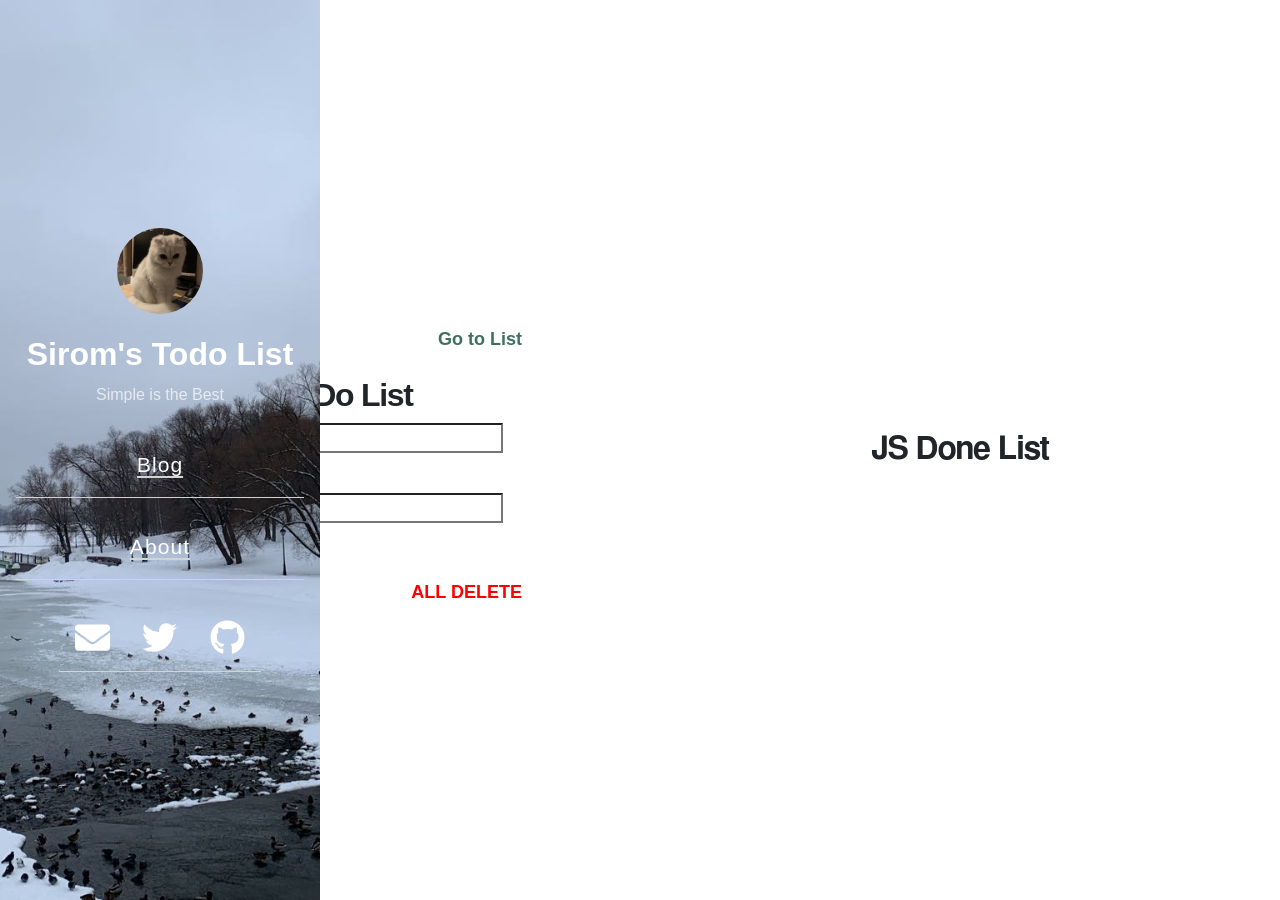
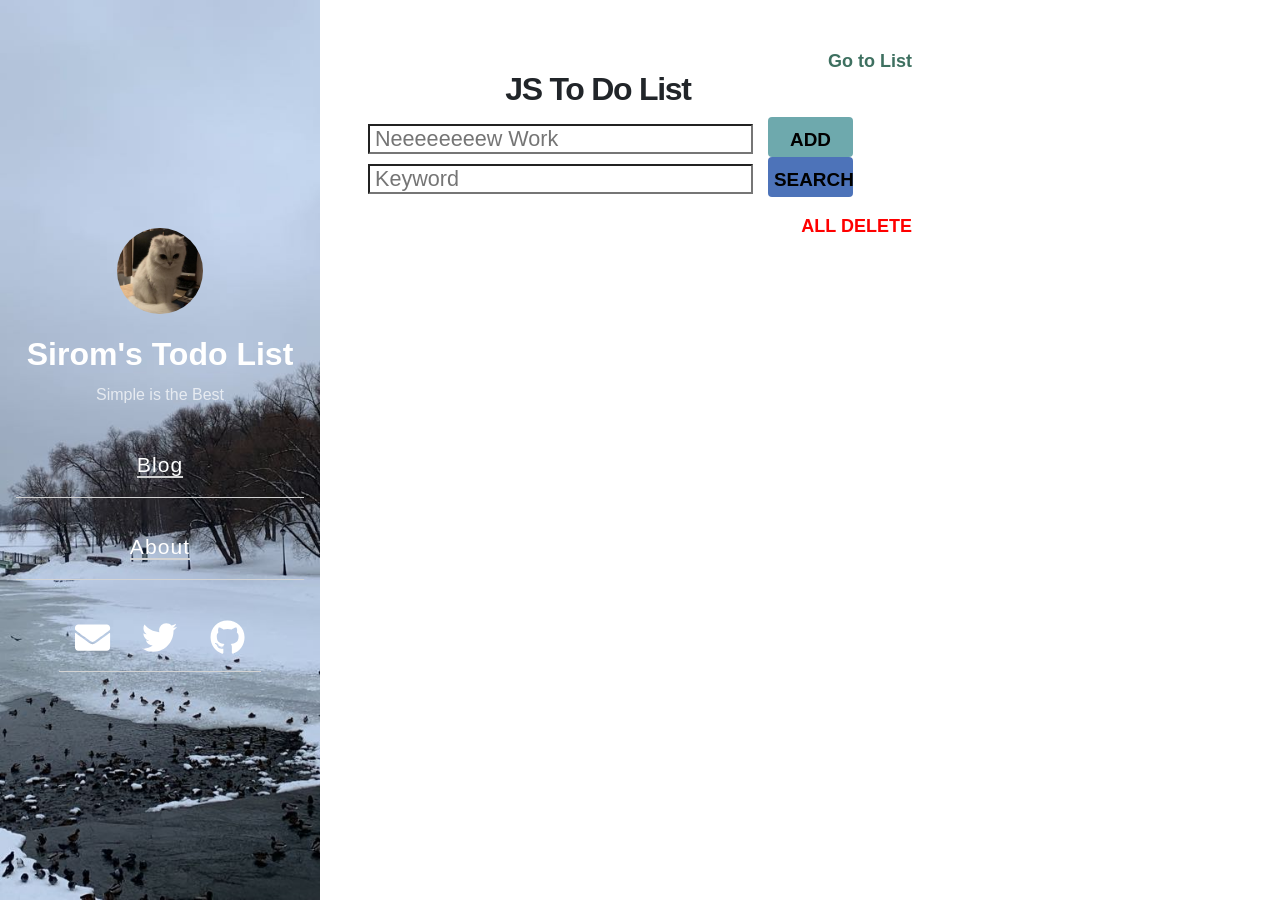
Before and after one commit to wngus9056/jstodolist, a Jekyll site: the page built from index.html, in a window 1280 px wide and 900 px high. Built offline with Jekyll 4.4.1, drawn with Linux system fonts in a browser that asks for light colours; nearby versions of some CDN libraries; the list of posts is cut into pages by our own code.

Commit message:
Update default.html

```diff
--- a/_layouts/default.html
+++ b/_layouts/default.html
@@ -23,7 +23,7 @@
       </div>
 
 
-      <div class="content pure-u-1 pure-u-md-1-2 todo">
+      <div class="content pure-u-1 pure-u-md-1-2">
         <!-- <select id="todoPage">
             <option value="10">10 each</option>
             <option value="15">15 each</option>
```
